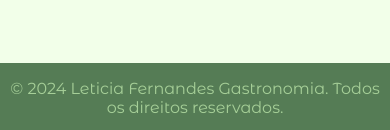
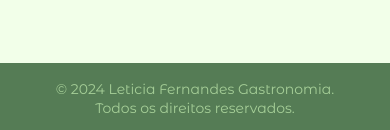
Before and after one commit to lichtle/leticia-fernandes-gastronomia, a React (Vite) app: page / in a window 390 px wide. Shown: the part 7558-7688 px from the top of the page. Built offline with nearby package versions, Linux system fonts and the light colour scheme.

Commit message:
chore: footer responsive done

```diff
--- a/src/components/Footer/index.tsx
+++ b/src/components/Footer/index.tsx
@@ -6,7 +6,12 @@
 export function Footer() {
   return (
     <FooterContainer>
-      &copy; {year} Leticia Fernandes Gastronomia. Todos os direitos reservados.
+      <div className="container">
+        <span>
+          &copy; {year} Leticia Fernandes Gastronomia. Todos os direitos
+          reservados.
+        </span>
+      </div>
     </FooterContainer>
   );
 }
--- a/src/components/Footer/styles.ts
+++ b/src/components/Footer/styles.ts
@@ -6,4 +6,14 @@
   background-color: #557c55;
   color: #a6cf98;
   user-select: none;
+
+  @media (max-width: 576px) {
+    div {
+      max-width: 80%;
+    }
+
+    span {
+      font-size: 14px;
+    }
+  }
 `;
```
